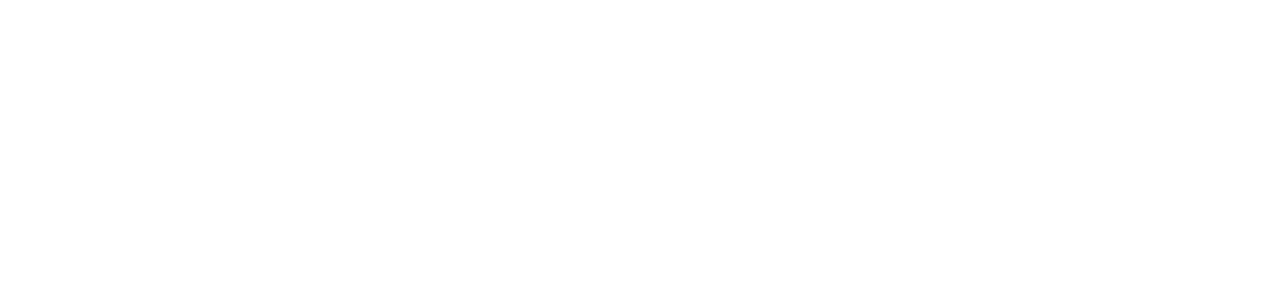
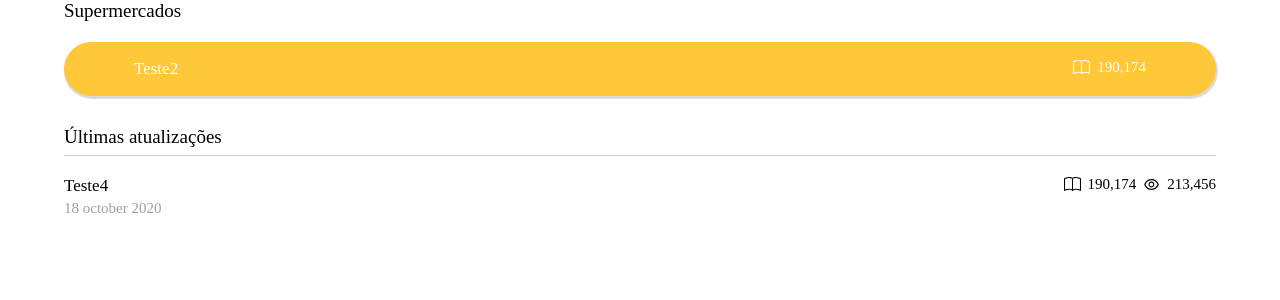
Before and after one commit to WesleyRabachiniRibeiro/Global-Impact, a React (Create React App) app in the folder global/: page /teste in a window 1280 px wide. Before the commit this address had no page. Shown: the top 300 px of the page. Built offline with nearby package versions, Linux system fonts and the light colour scheme; a web font is replaced by a local one.

Commit message:
Utilizando props no Dashboard

```diff
--- a/global/src/components/pages/market/MarketBoard.jsx
+++ b/global/src/components/pages/market/MarketBoard.jsx
@@ -6,8 +6,8 @@
 export default function MarketBoard() {
     return (
         <MarketStyled>
-            <ListaMarket/>
-            <ListaUpdate/>
+            <ListaMarket supermarketNameOne="Teste2"/>
+            <ListaUpdate marketUpdate="Últimas atualizações" marketReceived="Teste4"/>
         </MarketStyled>
     )
 }
--- a/global/src/components/pages/market/listaMarket/ListaMarket.jsx
+++ b/global/src/components/pages/market/listaMarket/ListaMarket.jsx
@@ -1,18 +1,14 @@
 import React from 'react'
 import { BsBook } from 'react-icons/bs'
-import { AiOutlineEye } from 'react-icons/ai'
 import { ListaStyled } from '../styled'
 
-export default function ListaMarket() {
+export default function ListaMarket(props) {
     return (
         <ListaStyled>
-        <p>Supermercado</p>
+        <p>Supermercados</p>
             <nav>
                 <ul>
-                    <li>Supermercado One<div className='gap'><BsBook/><span>190,174</span></div></li>
-                    <li>Supermercado Two<div className='gap'><BsBook/><span>190,174</span></div></li>
-                    <li>Supermercado Three<div className='gap'><BsBook/><span>190,174</span></div></li>
-                    <li>Supermercado Four<div className='gap'><BsBook/><span>190,174</span></div></li>
+                    <li>{props.supermarketNameOne}<div className='gap'><BsBook/><span>190,174</span></div></li>
                 </ul>
             </nav>
         </ListaStyled>
--- a/global/src/components/pages/market/listaUpdate/ListaUpdate.jsx
+++ b/global/src/components/pages/market/listaUpdate/ListaUpdate.jsx
@@ -3,20 +3,14 @@
 import { BsBook } from 'react-icons/bs'
 import { AiOutlineEye } from 'react-icons/ai'
 
-export default function ListaUpdate() {
+export default function ListaUpdate(props) {
     return (
         <ListaAtualizacao>
-        <h1 className="update__h1">Ultimas Atualizações</h1>
+        <h1 className="update__h1">{props.marketUpdate}</h1>
             <nav>
                 <ul>
-                    <li>Recebidos Supermercado One<div className='gap'><BsBook/><span>190,174</span><AiOutlineEye/><span>213,456</span></div></li>
+                    <li>{props.marketReceived}<div className='gap'><BsBook/><span>190,174</span><AiOutlineEye/><span>213,456</span></div></li>
                     <p>18 october 2020</p>
-                    <li>Recebidos Quitanda Two<div className='gap'><BsBook/><span>190,174</span><AiOutlineEye/><span>213,456</span></div></li>
-                    <p>11 June 2020</p>
-                    <li>Recebidos Feira da rua Three<div className='gap'><BsBook/><span>190,174</span><AiOutlineEye/><span>213,456</span></div></li>
-                    <p>22 august 2020</p>
-                    <li>Recebidos Carre Four<div className='gap'><BsBook/><span>190,174</span><AiOutlineEye/><span>213,456</span></div></li>
-                    <p>14 septbember 2020</p>
                 </ul>
             </nav>
         </ListaAtualizacao>
--- a/global/src/routes.js
+++ b/global/src/routes.js
@@ -1,5 +1,6 @@
 import { Route, Routes } from 'react-router-dom';
 import Home from './components/home/Home';
+import MarketBoard from './components/pages/market/MarketBoard';
 import SignIn from './components/pages/signIn/SignIn';
 import SignUp from './components/pages/signUp/SignUp';
 
@@ -10,6 +11,7 @@
             <Route exact path="/" element={<Home/>}/>
             <Route path="/cadastro" element={<SignUp/>}/>
             <Route path="/login" element={<SignIn/>}/>
+            <Route path="/teste" element={<MarketBoard/>}/>
         </Routes>
     )
 }
```
